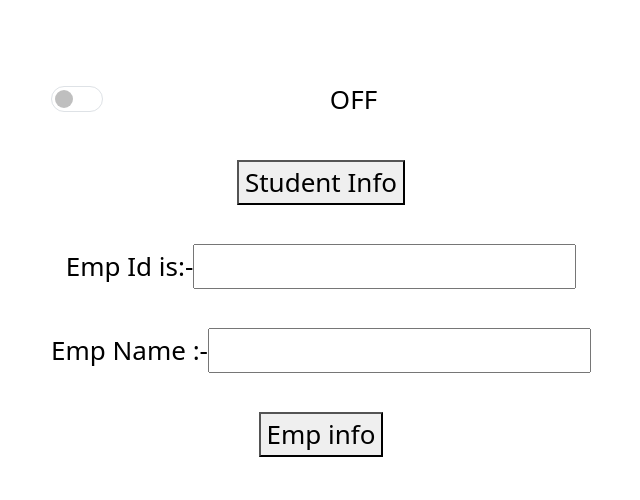
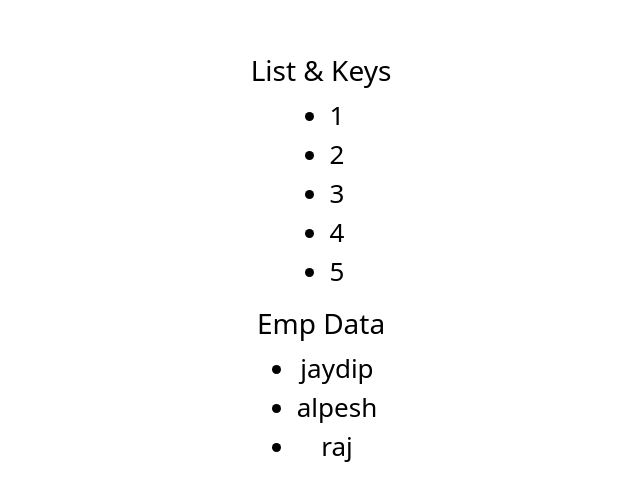
Before and after one commit to Jaydip1510/React_JS, a React (Create React App) app in the folder demo/: page / in a window 1280 px wide. Shown: the part 132-632 px from the top of the page, without its empty margins (319-959 px from the left). Built offline with nearby package versions, Linux system fonts and the light colour scheme.

Commit message:
listandkeys

```diff
--- a/demo/src/App.js
+++ b/demo/src/App.js
@@ -33,6 +33,27 @@ class App extends React.Component {
 //   setData("makwana")
 // }
   render(){
+    const number = [1,2,3,4,5];
+    const listitem = number.map((number) =>
+         <li>{number}</li>
+    );
+    const emplist = [
+      {
+        id:1204,
+        name:"jaydip"
+      },
+      {
+        id:1510,
+        name:"alpesh"
+      },
+      {
+        id:3075,
+        name:"raj"
+      }
+    ]
+    const empdata = emplist.map((i) =>{
+      return <li key = {i.id}>{i.name}</li>
+    })
   return (
     <div className="App">
       <header className="App-header">
@@ -53,9 +74,16 @@ class App extends React.Component {
         <Statefunction />
 
         <Componentlifecycle myName="makwana" /> */}
-        <Dataargument/>
+        {/* <Dataargument/> */}
 
-
+         <h3>List & Keys</h3>
+         <ul>
+          {listitem}
+         </ul>
+         <h3>Emp Data</h3>
+         <ul>
+          {empdata}
+         </ul>
         {/* <h3>{data}</h3>
        <button onClick={updateData}>Updata data</button>
        {/* <h3>High Order Components</h3>
```
